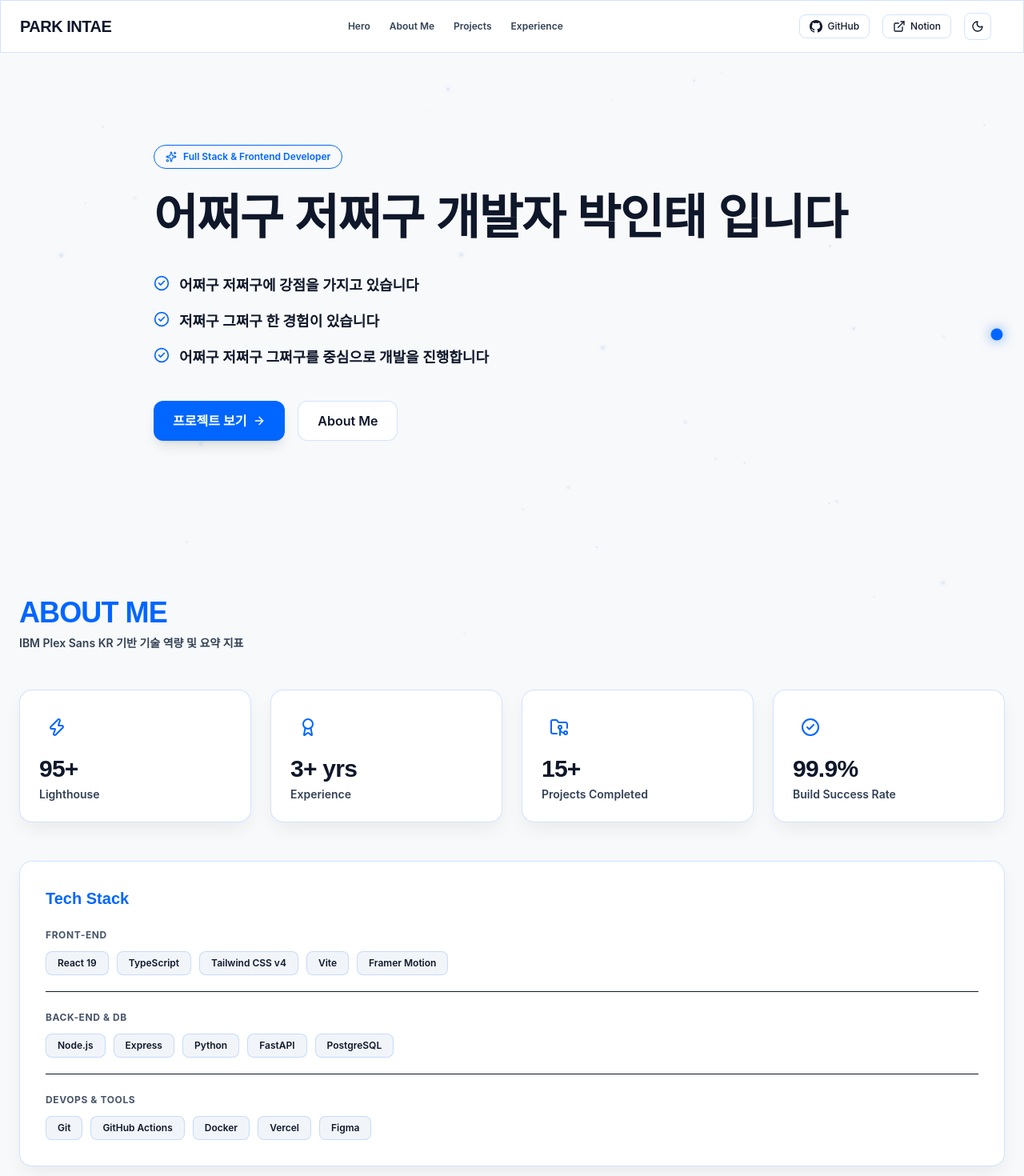
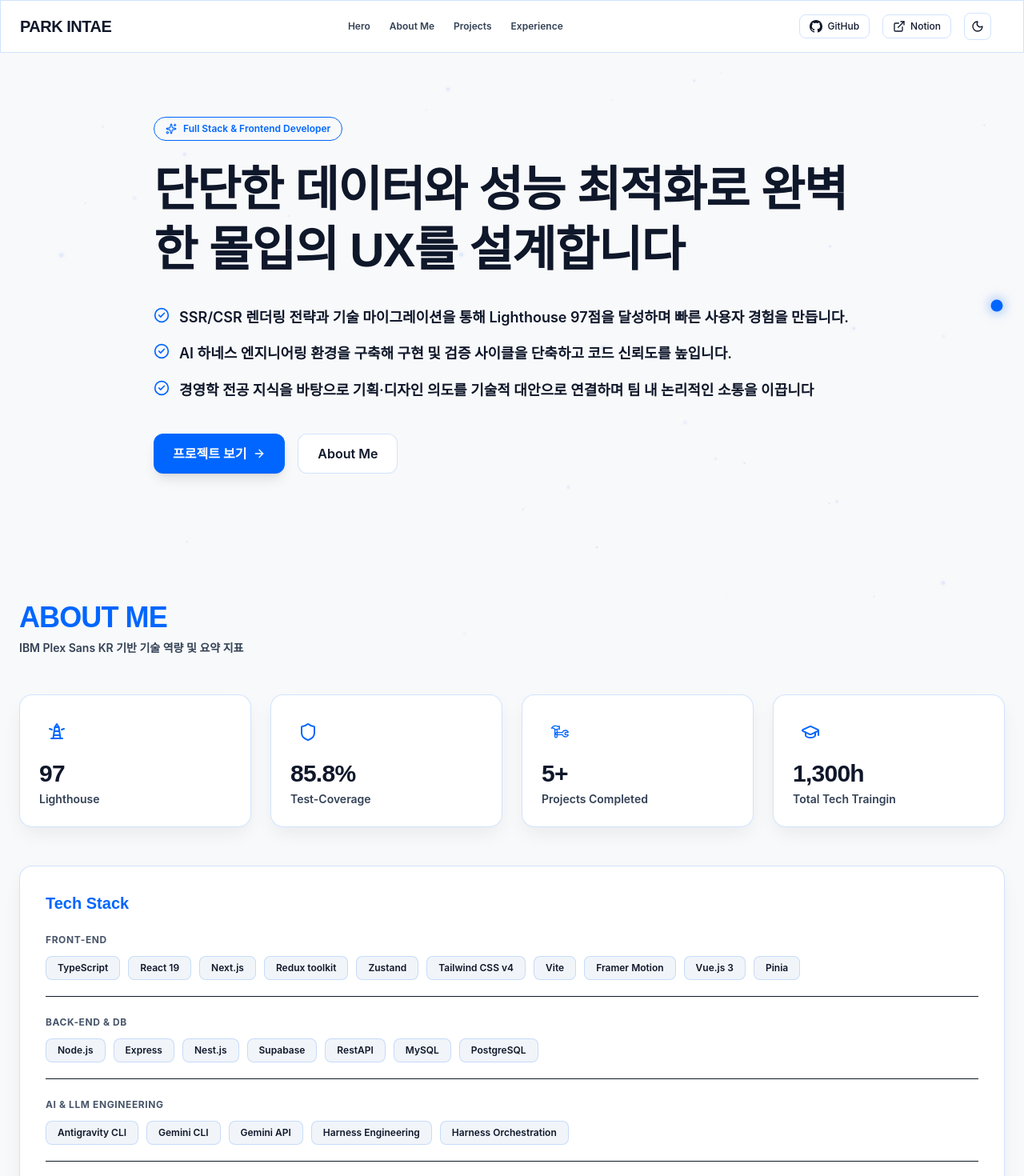
Before and after one commit to park-intae/portfolio, a React app: page / in a window 1280 px wide. Shown: the top 1470 px of the page at 80% size. Built offline with nearby package versions, Linux system fonts and the light colour scheme; the HTML template or start-up script is replaced by a standard one.

Commit message:
feat: About Me 지표 아이콘 변경 및 기술 스택 4개 카테고리 실데이터 업데이트

```diff
--- a/antigravity/MAIN_ORCHESTRATOR.md
+++ b/antigravity/MAIN_ORCHESTRATOR.md
@@ -57,6 +57,8 @@ antigravity/
 | **Phase2-02** | **Motion & Animation** | [`step-02-motion-and-animation.md`](file:///C:/Users/pit19/OneDrive/%EB%B0%94%ED%83%95%20%ED%99%94%EB%A9%B4/portfolio/antigravity/workflow/Phase2/step-02-motion-and-animation.md) | **[Completed]** | 60fps 마이크로 애니메이션, 모달 트랜지션 & 도트 양방향 감지 완료 |
 | **Phase2-03** | **Accessibility & Performance** | [`step-03-accessibility-and-performance.md`](file:///C:/Users/pit19/OneDrive/%EB%B0%94%ED%83%95%20%ED%99%94%EB%A9%B4/portfolio/antigravity/workflow/Phase2/step-03-accessibility-and-performance.md) | **[Completed]** | a11y 키보드 포커스링, ARIA 표준 & 자원 로딩 성능 최적화 완료 |
 | **Phase2-04** | **Mobile & Tablet UX** | [`step-04-mobile-ux-and-responsive.md`](file:///C:/Users/pit19/OneDrive/%EB%B0%94%ED%83%95%20%ED%99%94%EB%A9%B4/portfolio/antigravity/workflow/Phase2/step-04-mobile-ux-and-responsive.md) | **[Completed]** | 햄버거 토글, Framer Motion 모바일/태블릿 슬라이드 드로어 & 뷰포트 튜닝 완료 |
+| **Phase3-01** | **Content Realism** | [`PLAN.md`](file:///C:/Users/pit19/OneDrive/%EB%B0%94%ED%83%95%20%ED%99%94%EB%A9%B4/portfolio/antigravity/PLAN.md) | **[In Progress]** | About Me 메트릭 아이콘 및 기술 스택(Front, Back, AI & LLM, DevOps) 실제 데이터 반영 중 |
+| **Phase3-02** | **Performance Optimization** | [`PLAN.md`](file:///C:/Users/pit19/OneDrive/%EB%B0%94%ED%83%95%20%ED%99%94%EB%A9%B4/portfolio/antigravity/PLAN.md) | **[Pending]** | WebP 변환, Lighthouse 95점+ 최종 성능 최적화 (마지막 단계) |
 
 *상태 값 규격: `[Pending]`, `[In Progress]`, `[Blocked]`, `[Completed]`*
 
--- /dev/null
+++ b/antigravity/PLAN.md
@@ -0,0 +1,44 @@
+# 🗺️ Antigravity Phase 3 Execution Plan (향후 실행 계획서)
+
+본 문서는 **Phase 2 UI/UX 고도화 완료 이후 진행할 Phase 3 향후 작업 실행 플랜 문서**입니다.
+
+---
+
+## 🎯 Phase 3 핵심 추진 방향
+
+1. **2, 3번 항목 제외 원칙**: 소셜 공유 메타태그(OG) 및 Contact 이메일 폼 섹션은 프로젝트 범위에서 제외합니다.
+2. **콘텐츠 실재성 우선 확보**: `src/content/json/` 하위 5개 JSON 데이터에 실제 박인태 님의 포트폴리오 이력과 프로젝트 상세 정보를 채우는 작업을 최우선으로 진행합니다.
+3. **성능 최적화는 맨 마지막 수행**: Lighthouse 성능 95점+ 달성을 위한 자원 최적화 및 코드 스플리팅은 모든 콘텐츠 배치가 끝난 최종 단계에 실행합니다.
+
+---
+
+## 📌 Phase 3 상세 실행 단계 (Steps)
+
+### ✍️ Step 01: 포트폴리오 실제 데이터 & 콘텐츠 작성 (Content Realism)
+- **작업 파일**: `src/content/json/` 하위 5개 JSON 파일
+  - `header.json`: 실제 브랜드 로고명, GitHub URL, Notion URL
+  - `hero.json`: 실제 헤드라인 타이틀 및 3줄 핵심 역량 요약 불릿
+  - `about.json`: 실제 수치 하이라이트 (Lighthouse 95+ 등) 및 주력 기술 스택 카테고리별 뱃지
+  - `projects.json`: 프로젝트 4개의 실제 설명, 성과, 깃허브/데모 URL 및 실기 캡처 썸네일 이미지
+  - `experience.json`: 실제 경력(Experience) 및 교육/자격증(Training) 데이터
+- **검증**: Vitest 38개 유닛 테스트 100% 통과 유지
+
+---
+
+### ⚡ Step 02: 최종 웹 성능 최적화 (Performance Optimization) - *최종 단계*
+- **작업 내용**:
+  - 프로젝트 썸네일 및 정적 이미지 WebP/AVIF 변환 및 이미지 크기 최적화
+  - 폰트 CDN 로딩 최적화 (`font-display: swap`)
+  - Vite 번들 분석 및 비동기 코드 스플리팅 (Code Splitting)
+- **검증**: Google Lighthouse 성능(Performance) 점수 95점 이상 달성 및 `npm run test:coverage` 70%+ 유지
+
+---
+
+## 📊 진행 상태 추적
+
+| Step | 과제명 | 대상 파일 | 상태 | 비고 |
+| :--- | :--- | :--- | :---: | :--- |
+| **Phase3-01** | **Content Realism** | `src/content/json/*.json` | **[Pending]** | 실제 포트폴리오 이력/프로젝트 데이터 작성 |
+| **Phase3-02** | **Performance Optimization** | `src/styles/`, `src/utils/` | **[Pending]** | WebP 변환, Lighthouse 95점+ 최종 성능 최적화 |
+
+*상태 값 규격: `[Pending]`, `[In Progress]`, `[Completed]`*
--- a/src/components/sections/AboutSection.tsx
+++ b/src/components/sections/AboutSection.tsx
@@ -1,13 +1,42 @@
 import React from 'react';
 import { motion } from 'framer-motion';
 import { aboutContent } from '../../content';
-import { Zap, Award, FolderGit2, CheckCircle2 } from 'lucide-react';
+import { Shield, ShieldCheck, GraduationCap, Hammer, Wrench, Zap } from 'lucide-react';
+
+// 등대 (Lighthouse) 커스텀 렌더링 컴포넌트
+const LighthouseIcon: React.FC = () => (
+  <svg className="w-6 h-6 text-point" viewBox="0 0 24 24" fill="none" stroke="currentColor" strokeWidth="2" strokeLinecap="round" strokeLinejoin="round">
+    <path d="M12 2l-2.5 4h5L12 2z" />
+    <path d="M9.5 6l-2 14h9l-2-14" />
+    <path d="M9 11h6" />
+    <path d="M8.5 16h7" />
+    <path d="M5 20h14" />
+    <path d="M3 8l3 1" />
+    <path d="M21 8l-3 1" />
+  </svg>
+);
+
+// 망치와 렌치 (Hammer & Wrench) 교차 아이콘 컴포넌트
+const HammerWrenchIcon: React.FC = () => (
+  <div className="relative w-6 h-6 flex items-center justify-center">
+    <Hammer className="w-4 h-4 text-point absolute -translate-x-1 -translate-y-0.5 -rotate-45" />
+    <Wrench className="w-4 h-4 text-point absolute translate-x-1 translate-y-0.5 rotate-45" />
+  </div>
+);
 
 const ICON_MAP: Record<string, React.ReactNode> = {
-  Zap: <Zap className="w-6 h-6 text-point" />,
-  Award: <Award className="w-6 h-6 text-point" />,
-  FolderGit2: <FolderGit2 className="w-6 h-6 text-point" />,
-  CheckCircle2: <CheckCircle2 className="w-6 h-6 text-point" />
+  Lighthouse: <LighthouseIcon />,
+  Shield: <Shield className="w-6 h-6 text-point" />,
+  ShieldCheck: <ShieldCheck className="w-6 h-6 text-point" />,
+  HammerWrench: <HammerWrenchIcon />,
+  Wrench: <Wrench className="w-6 h-6 text-point" />,
+  Hammer: <Hammer className="w-6 h-6 text-point" />,
+  GraduationCap: <GraduationCap className="w-6 h-6 text-point" />,
+  // 호환성 폴백
+  Zap: <LighthouseIcon />,
+  Award: <Shield className="w-6 h-6 text-point" />,
+  FolderGit2: <HammerWrenchIcon />,
+  CheckCircle2: <GraduationCap className="w-6 h-6 text-point" />
 };
 
 export const AboutSection: React.FC = () => {
--- a/src/content/json/about.json
+++ b/src/content/json/about.json
@@ -2,41 +2,45 @@
   "metrics": [
     {
       "id": "metric-1",
-      "value": "95+",
+      "value": "97",
       "label": "Lighthouse",
-      "iconName": "Zap"
+      "iconName": "Lighthouse"
     },
     {
       "id": "metric-2",
-      "value": "3+ yrs",
-      "label": "Experience",
-      "iconName": "Award"
+      "value": "85.8%",
+      "label": "Test-Coverage",
+      "iconName": "Shield"
     },
     {
       "id": "metric-3",
-      "value": "15+",
+      "value": "5+",
       "label": "Projects Completed",
-      "iconName": "FolderGit2"
+      "iconName": "HammerWrench"
     },
     {
       "id": "metric-4",
-      "value": "99.9%",
-      "label": "Build Success Rate",
-      "iconName": "CheckCircle2"
+      "value": "1,300h",
+      "label": "Total Tech Traingin",
+      "iconName": "GraduationCap"
     }
   ],
   "techStackCategories": [
     {
       "categoryName": "Front-End",
-      "skills": ["React 19", "TypeScript", "Tailwind CSS v4", "Vite", "Framer Motion"]
+      "skills": ["TypeScript", "React 19", "Next.js", "Redux toolkit", "Zustand", "Tailwind CSS v4", "Vite", "Framer Motion", "Vue.js 3", "Pinia"]
     },
     {
       "categoryName": "Back-End & DB",
-      "skills": ["Node.js", "Express", "Python", "FastAPI", "PostgreSQL"]
+      "skills": ["Node.js", "Express", "Nest.js", "Supabase", "RestAPI", "MySQL", "PostgreSQL"]
+    },
+    {
+      "categoryName": "AI & LLM Engineering",
+      "skills": ["Antigravity CLI", "Gemini CLI", "Gemini API", "Harness Engineering", "Harness Orchestration"]
     },
     {
       "categoryName": "DevOps & Tools",
-      "skills": ["Git", "GitHub Actions", "Docker", "Vercel", "Figma"]
+      "skills": ["Git", "GitHub", "Docker", "Railway", "Vercel", "Figma"]
     }
   ]
 }
--- a/src/content/json/hero.json
+++ b/src/content/json/hero.json
@@ -1,8 +1,8 @@
 {
-  "title": "어쩌구 저쩌구 개발자 박인태 입니다",
+  "title": "단단한 데이터와 성능 최적화로 완벽한 몰입의 UX를 설계합니다",
   "strengths": [
-    "어쩌구 저쩌구에 강점을 가지고 있습니다",
-    "저쩌구 그쩌구 한 경험이 있습니다",
-    "어쩌구 저쩌구 그쩌구를 중심으로 개발을 진행합니다"
+    "SSR/CSR 렌더링 전략과 기술 마이그레이션을 통해 Lighthouse 97점을 달성하며 빠른 사용자 경험을 만듭니다.",
+    "AI 하네스 엔지니어링 환경을 구축해 구현 및 검증 사이클을 단축하고 코드 신뢰도를 높입니다.",
+    "경영학 전공 지식을 바탕으로 기획·디자인 의도를 기술적 대안으로 연결하며 팀 내 논리적인 소통을 이끕니다"
   ]
 }
```
